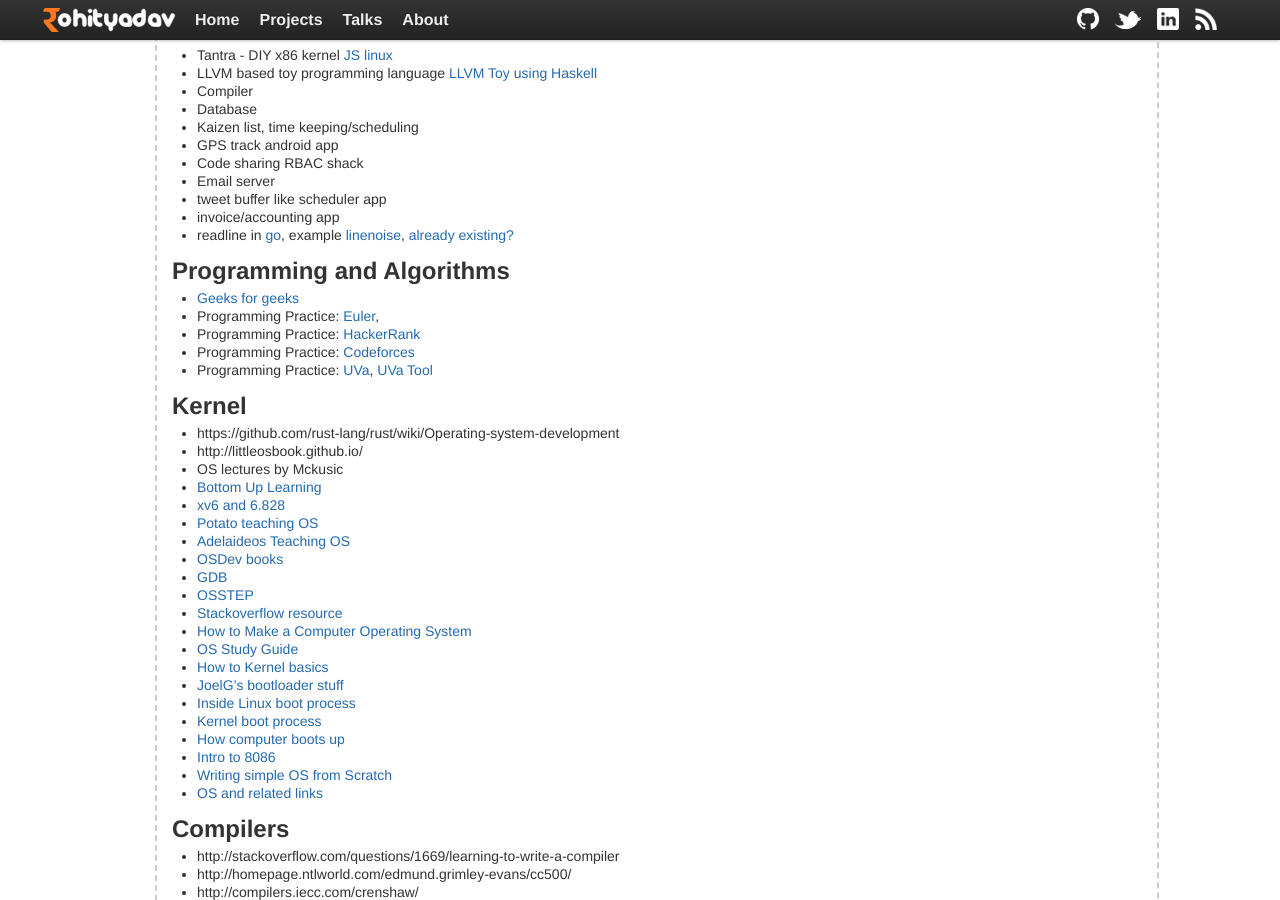
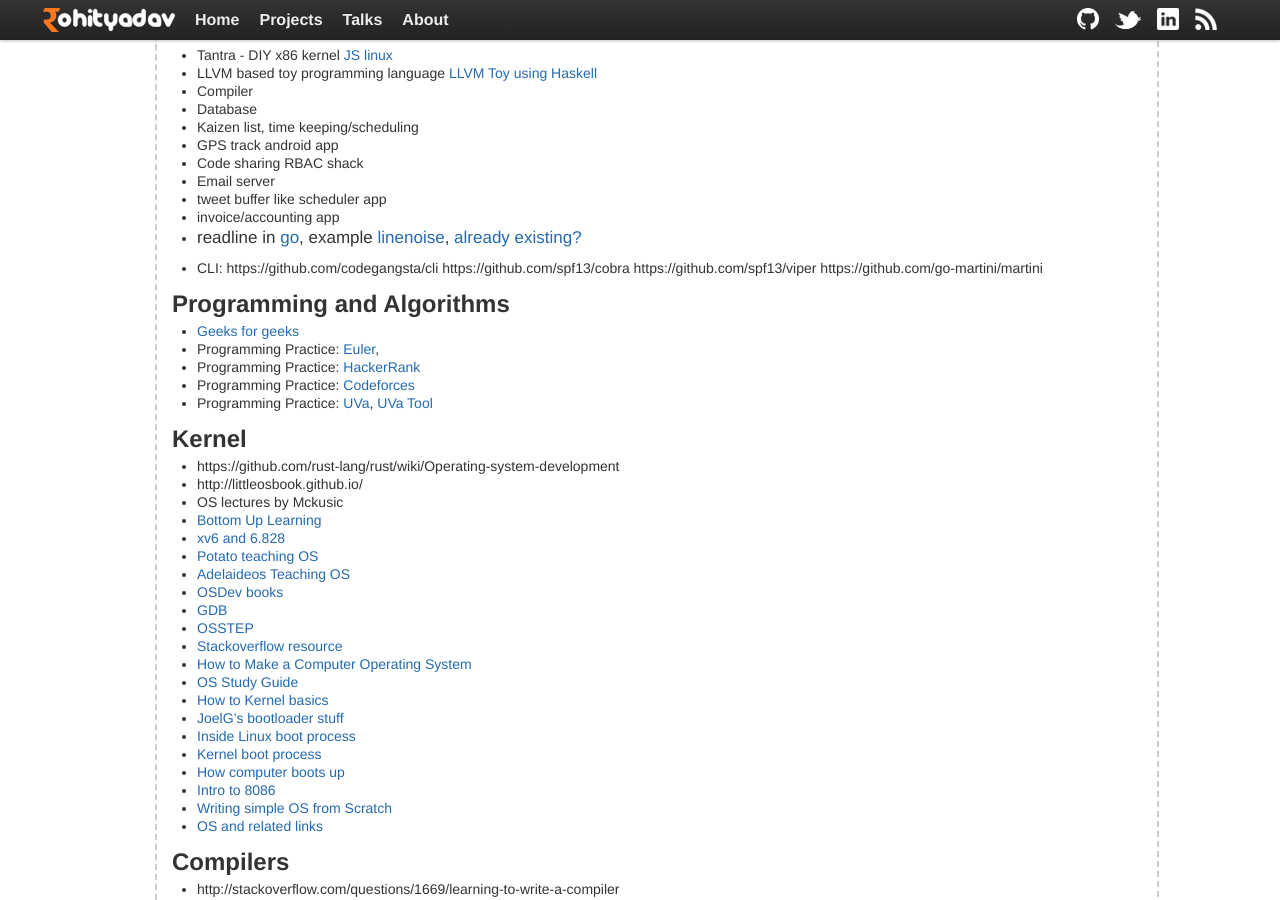
Before and after one commit to rohityadavcloud/rohityadavcloud.github.io, a Jekyll site: the page built from kaizen/index.markdown, in a window 1280 px wide and 900 px high, scrolled down 1037 px. Built offline with Jekyll 4.4.1, drawn with Linux system fonts in a browser that asks for light colours; some of the changed lines change nothing that is shown.

Commit message:
ku
Signed-off-by: Rohit Yadav <rohit.yadav@shapeblue.com>

```diff
--- a/kaizen/index.markdown
+++ b/kaizen/index.markdown
@@ -69,6 +69,12 @@
 - tweet buffer like scheduler app
 - invoice/accounting app
 - readline in [go](https://github.com/bhaisaab/currycli), example [linenoise](https://github.com/antirez/linenoise), [already](https://github.com/peterh/liner) [existing?](https://github.com/gobs/cmd)
+
+- CLI:
+  https://github.com/codegangsta/cli
+  https://github.com/spf13/cobra
+  https://github.com/spf13/viper
+  https://github.com/go-martini/martini
 
 ## Programming and Algorithms
 
```
